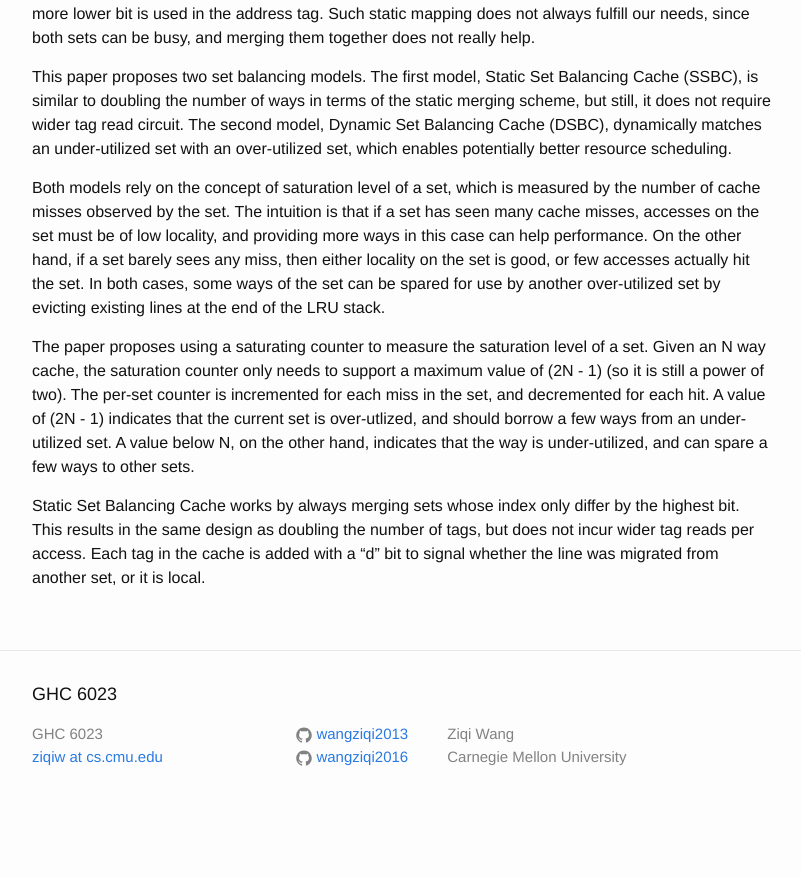
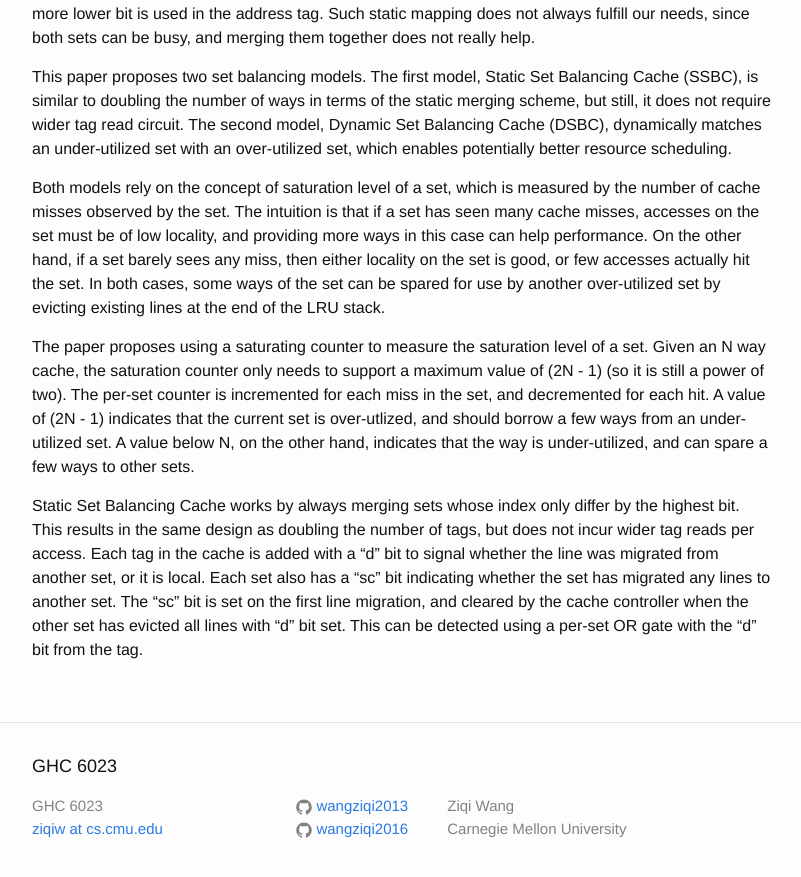
Before and after one commit to wangziqi2013/wangziqi2013.github.io, a Jekyll site: the page built from _posts/2020-05-29-sbc.markdown, in a window 1280 px wide and 900 px high, scrolled down 817 px. Shown: the top 877 px of the window, without its empty margins (238-1039 px from the left). Built offline with Jekyll 4.4.1, drawn with Linux system fonts in a browser that asks for light colours; before the commit the page ends 1645 px from its top, so only the background shows below that.

Commit message:
Adding sc bit

```diff
--- a/_posts/2020-05-29-sbc.markdown
+++ b/_posts/2020-05-29-sbc.markdown
@@ -47,4 +47,7 @@ indicates that the way is under-utilized, and can spare a few ways to other sets
 
 Static Set Balancing Cache works by always merging sets whose index only differ by the highest bit. This results in the
 same design as doubling the number of tags, but does not incur wider tag reads per access. Each tag in the cache
-is added with a "d" bit to signal whether the line was migrated from another set, or it is local.
+is added with a "d" bit to signal whether the line was migrated from another set, or it is local. Each set also has a
+"sc" bit indicating whether the set has migrated any lines to another set. The "sc" bit is set on the first
+line migration, and cleared by the cache controller when the other set has evicted all lines with "d" bit set. This
+can be detected using a per-set OR gate with the "d" bit from the tag.
```
